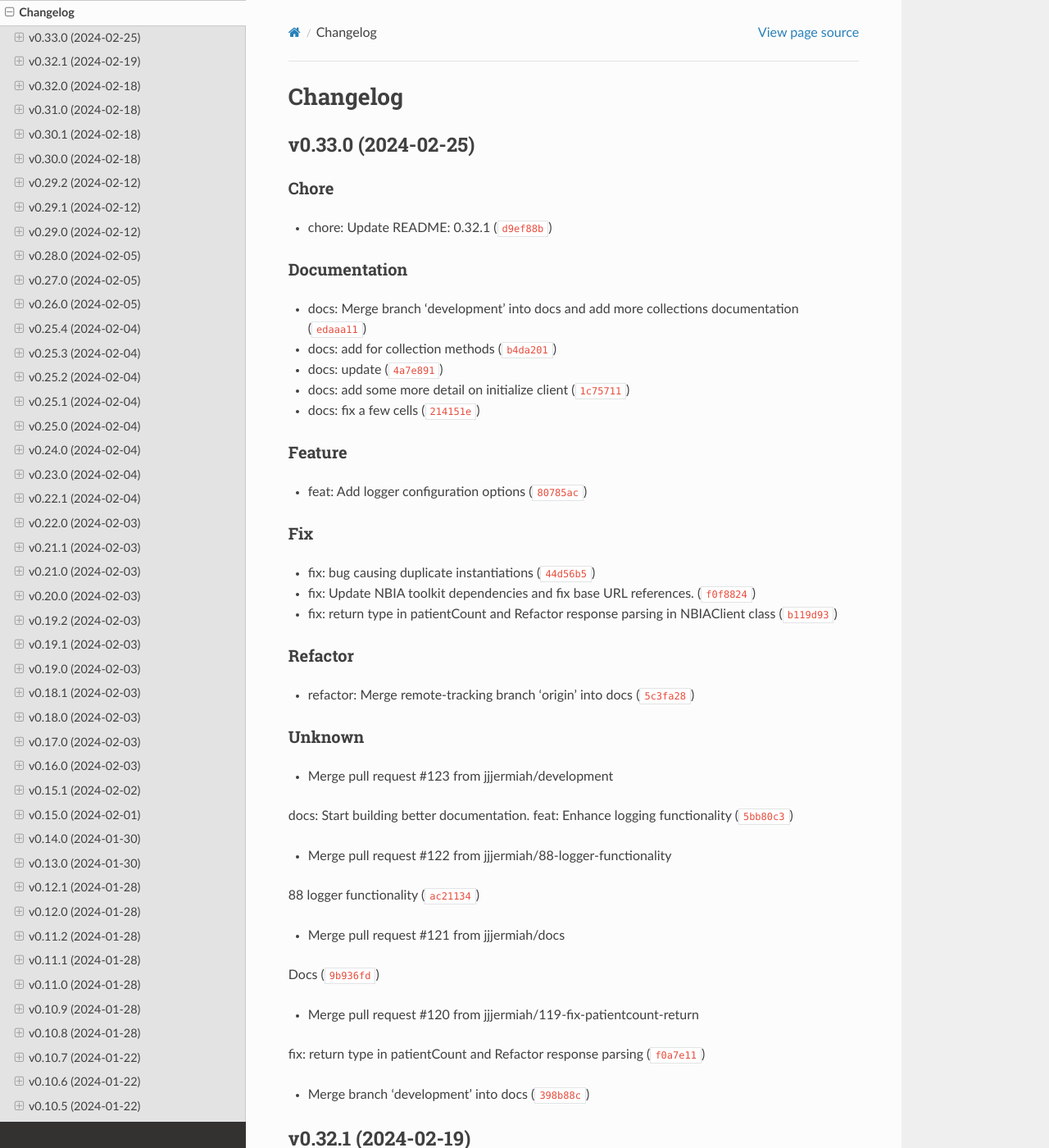
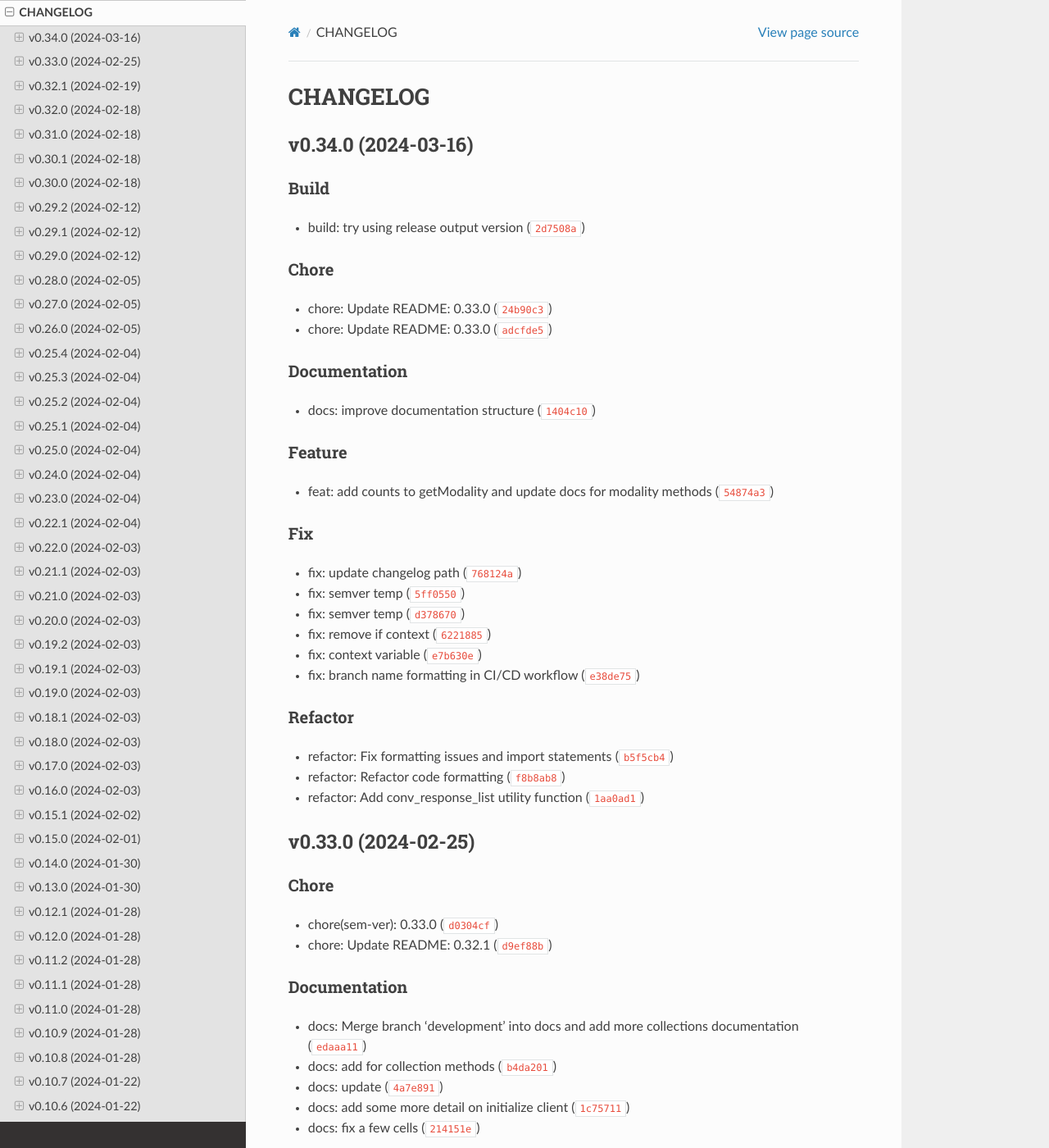
Before and after one commit to jjjermiah/nbia-toolkit, a Sphinx documentation site: the page built from docs/project_info/CHANGELOG.md, in a window 1280 px wide and 1400 px high. Shown: the whole window at 82% size. Built offline with Sphinx 7.4.7 and the Read the Docs theme 2.0.0, drawn with Linux system fonts in a browser that asks for light colours; the version number is read from the project's files by our own code.

Commit message:
chore(sem-ver): 0.34.0

```diff
--- a/docs/project_info/CHANGELOG.md
+++ b/docs/project_info/CHANGELOG.md
@@ -1,10 +1,55 @@
-# Changelog
-
+# CHANGELOG
+
+
+
+## v0.34.0 (2024-03-16)
+
+### Build
+
+* build: try using release output version ([`2d7508a`](https://github.com/jjjermiah/nbia-toolkit/commit/2d7508a1fd1eb910460b62ffa992feda4792576f))
+
+### Chore
+
+* chore: Update README: 0.33.0 ([`24b90c3`](https://github.com/jjjermiah/nbia-toolkit/commit/24b90c3dcb3ed8f11434414acd045dce5739fc3b))
+
+* chore: Update README: 0.33.0 ([`adcfde5`](https://github.com/jjjermiah/nbia-toolkit/commit/adcfde53faefee8fb1938d42848112fb2f2f4579))
+
+### Documentation
+
+* docs: improve documentation structure ([`1404c10`](https://github.com/jjjermiah/nbia-toolkit/commit/1404c1086e45e0adcc89acacb15ab0568ce2d406))
+
+### Feature
+
+* feat: add counts to getModality and update docs for modality methods ([`54874a3`](https://github.com/jjjermiah/nbia-toolkit/commit/54874a316956245ecd4971e33bc043d9b00b23f7))
+
+### Fix
+
+* fix: update changelog path ([`768124a`](https://github.com/jjjermiah/nbia-toolkit/commit/768124a9e06681e2de3dbb96d07ca2b654a78b03))
+
+* fix: semver temp ([`5ff0550`](https://github.com/jjjermiah/nbia-toolkit/commit/5ff0550d848159cdbe7553940f5400ad29cca408))
+
+* fix: semver temp ([`d378670`](https://github.com/jjjermiah/nbia-toolkit/commit/d378670f999b1e62056453392a05ae838a8449bb))
+
+* fix: remove if context ([`6221885`](https://github.com/jjjermiah/nbia-toolkit/commit/6221885cbad716b0153667ea9186ef71bc3e4e02))
+
+* fix: context variable ([`e7b630e`](https://github.com/jjjermiah/nbia-toolkit/commit/e7b630e37a66aac9413a58bf08623e692e933a42))
+
+* fix: branch name formatting in CI/CD workflow ([`e38de75`](https://github.com/jjjermiah/nbia-toolkit/commit/e38de75a5c61c50efe409e7570f59ee2381df490))
+
+### Refactor
+
+* refactor: Fix formatting issues and import statements ([`b5f5cb4`](https://github.com/jjjermiah/nbia-toolkit/commit/b5f5cb4526ae5ae04b3f25f3de8cf50486812b00))
+
+* refactor: Refactor code formatting ([`f8b8ab8`](https://github.com/jjjermiah/nbia-toolkit/commit/f8b8ab82495d82748968f0f469494503499a6c3a))
+
+* refactor: Add conv_response_list utility function ([`1aa0ad1`](https://github.com/jjjermiah/nbia-toolkit/commit/1aa0ad104ead472bd23f28c8c45280d4462dbac3))
 
 
 ## v0.33.0 (2024-02-25)
 
 ### Chore
+
+* chore(sem-ver): 0.33.0 ([`d0304cf`](https://github.com/jjjermiah/nbia-toolkit/commit/d0304cf7620f0dcce2d0749050fc3fdafd7433ce))
 
 * chore: Update README: 0.32.1 ([`d9ef88b`](https://github.com/jjjermiah/nbia-toolkit/commit/d9ef88b0ba93f1bcc3d72575189f0beb795a5964))
 
--- a/pyproject.toml
+++ b/pyproject.toml
@@ -1,6 +1,6 @@
 [tool.poetry]
 name = "nbiatoolkit"
-version = "0.33.0"
+version = "0.34.0"
 description = "A python package to query the National Biomedical Imaging Archive (NBIA) database."
 authors = ["Jermiah Joseph"]
 license = "MIT"
```
Also changed, not shown: 1 other file.
